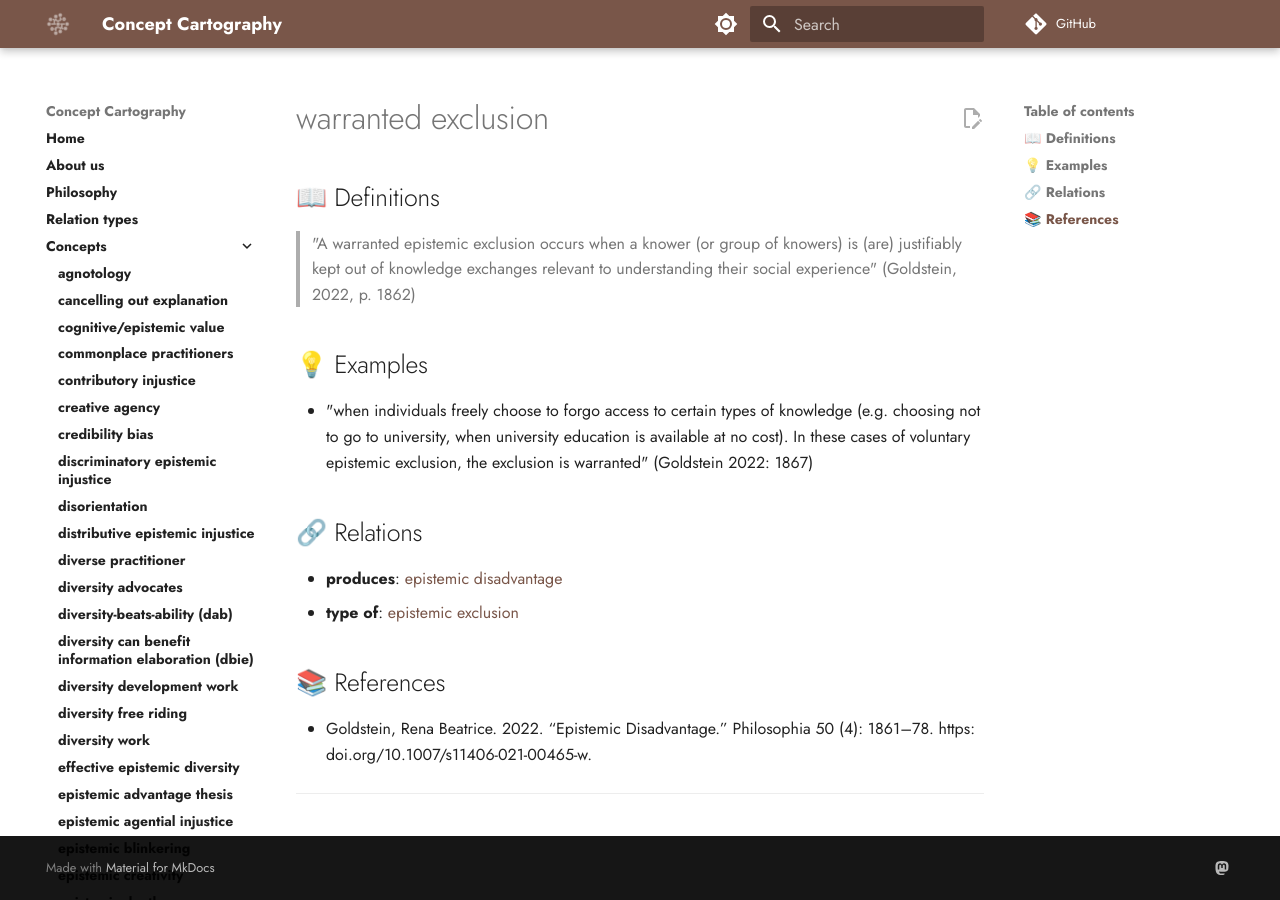
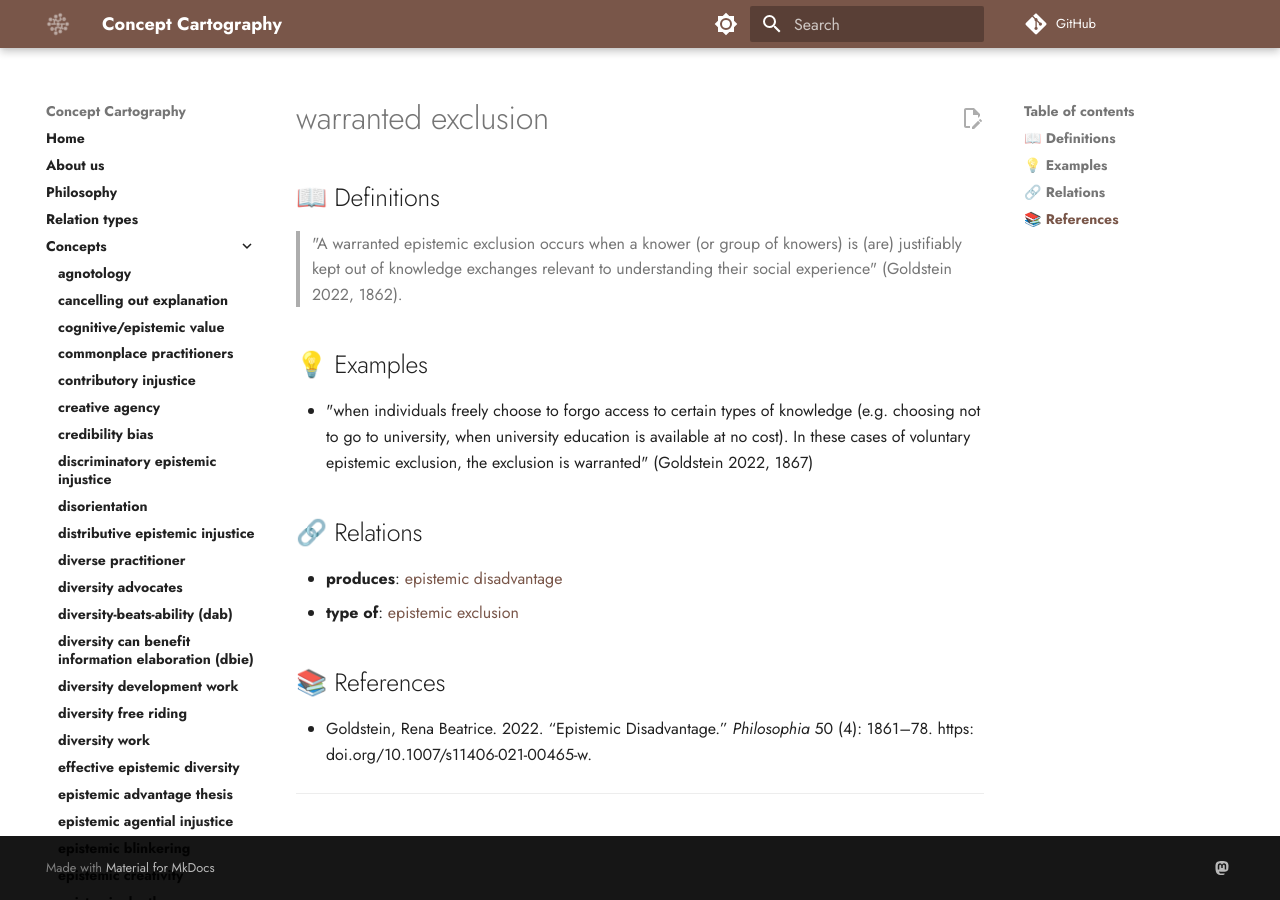
Before and after one commit to conceptcartography/conceptcartography, an MkDocs documentation site: the page built from docs/concepts/warranted-exclusion.md, in a window 1280 px wide. Built offline with MkDocs 1.6.1 and Material for MkDocs 9.7.7, drawn with Linux system fonts in a browser that asks for light colours; comment, search, counter and statistics services are not loaded; the version menu is left out.

```diff
--- a/docs/concepts/warranted-exclusion.md
+++ b/docs/concepts/warranted-exclusion.md
@@ -2,11 +2,11 @@
 
 ## 📖 Definitions
 
-> "A warranted epistemic exclusion occurs when a knower (or group of knowers) is (are) justifiably kept out of knowledge exchanges relevant to understanding their social experience" (Goldstein, 2022, p. 1862)
+> "A warranted epistemic exclusion occurs when a knower (or group of knowers) is (are) justifiably kept out of knowledge exchanges relevant to understanding their social experience" (Goldstein 2022, 1862).
 
 ## 💡 Examples
 
-- "when individuals freely choose to forgo access to certain types of knowledge (e.g. choosing not to go to university, when university education is available at no cost). In these cases of voluntary epistemic exclusion, the exclusion is warranted" (Goldstein 2022: 1867)
+- "when individuals freely choose to forgo access to certain types of knowledge (e.g. choosing not to go to university, when university education is available at no cost). In these cases of voluntary epistemic exclusion, the exclusion is warranted" (Goldstein 2022, 1867)
 
 ## 🔗 Relations
 
@@ -15,7 +15,7 @@
 
 ## 📚 References
 
-- Goldstein, Rena Beatrice. 2022. “Epistemic Disadvantage.” Philosophia 50 (4): 1861–78. https: doi.org/10.1007/s11406-021-00465-w.
+- Goldstein, Rena Beatrice. 2022. “Epistemic Disadvantage.” _Philosophia_ 50 (4): 1861–78. https: doi.org/10.1007/s11406-021-00465-w.
 
 ---
 
```
